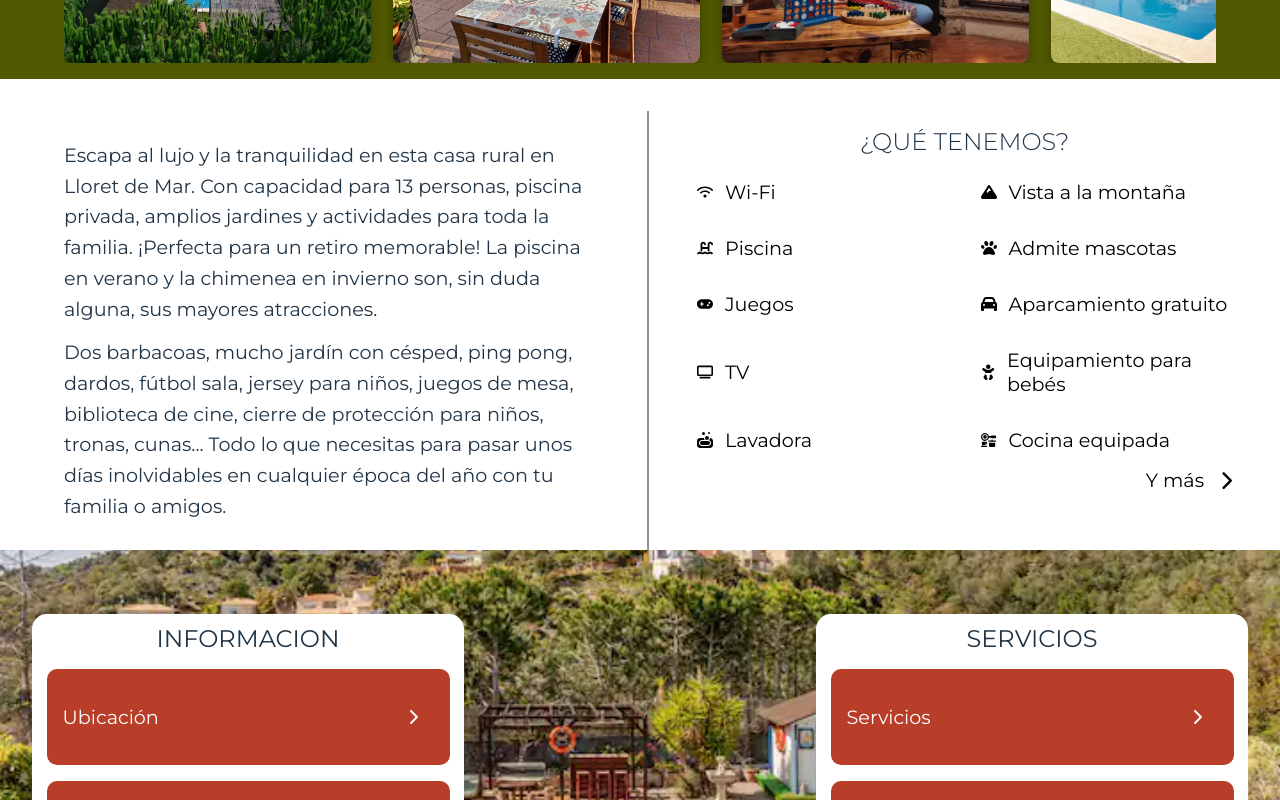
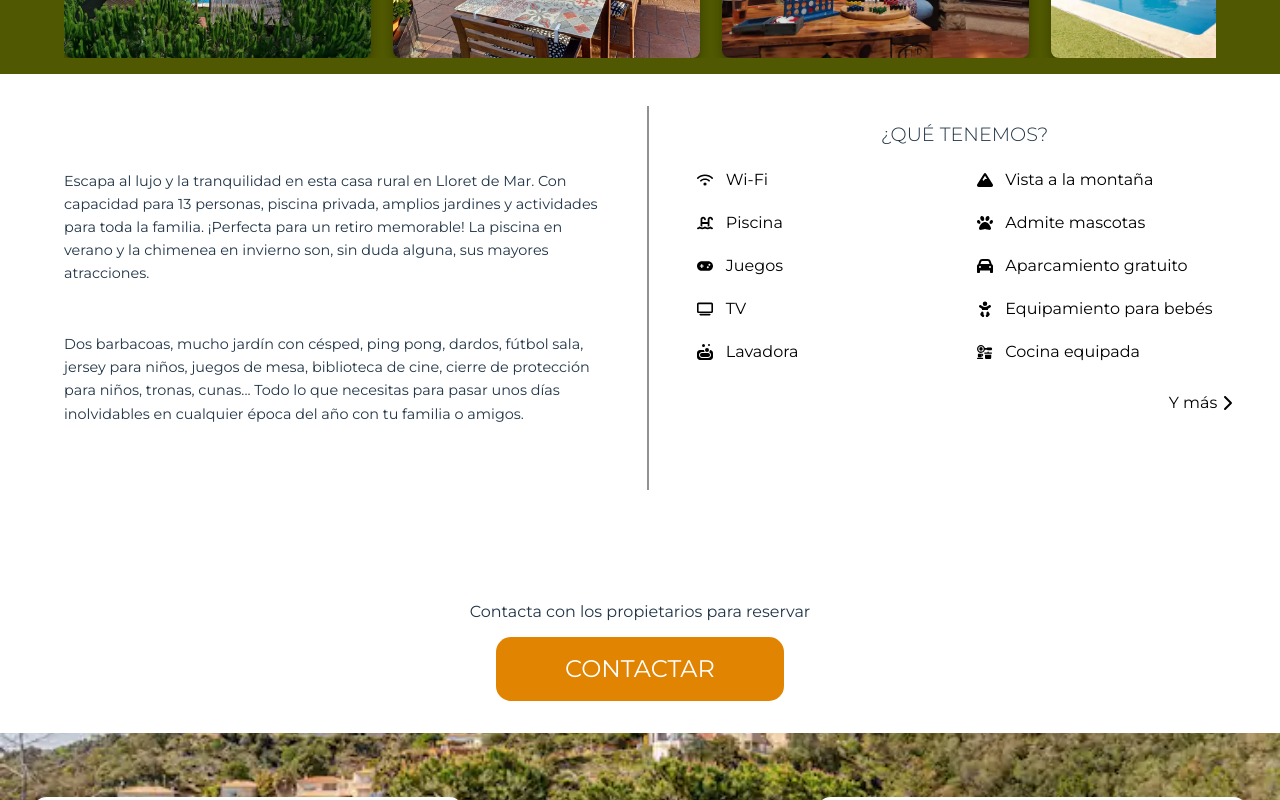
Before and after one commit to SaraJoLo/H.H.Cardona, a React (Vite) app: page / in a window 1280 px wide. Shown: the part 420-1220 px from the top of the page. Built offline with nearby package versions, Linux system fonts and the light colour scheme; a web font is replaced by a local one.

Commit message:
feature contact funtion

```diff
--- a/src/pages/Home/home.jsx
+++ b/src/pages/Home/home.jsx
@@ -41,7 +41,6 @@ function Home() {
         <p>"Tu Refugio en Lloret de Mar: tranquilidad y confort en cada rincón de Holiday Home Cardona"</p>
       </div>
       <Carrousel images={images} />
-
       <div className="description-container">
         <div className="text-section">
           <p>Escapa al lujo y la tranquilidad en esta casa rural en Lloret de Mar. Con capacidad para 13 personas, piscina privada, amplios jardines y actividades para toda la familia. ¡Perfecta para un retiro memorable! La piscina en verano y la chimenea en invierno son, sin duda alguna, sus mayores atracciones.</p>
@@ -68,6 +67,12 @@ function Home() {
           </div>
         </div>
       </div>
+      <div className='contact-box'>
+        <p>Contacta con los propietarios para reservar</p>
+        <Link to="/contact" className="button-link-contact">
+          CONTACTAR
+          </Link>
+      </div>
       <InfoService />
     </div>
   );
--- a/src/pages/Home/home.scss
+++ b/src/pages/Home/home.scss
@@ -6,7 +6,7 @@
 }
 
 .subtitle {
-  font-size: 1.5rem;
+  font-size: 1.2rem;
   margin: 2rem;
   font-weight: 300;
   color: #000000;
@@ -26,8 +26,8 @@
 }
 
 .text-section p {
-  margin: 0.8rem 0;
-  font-size: 1.2rem;
+  margin: 3rem 0;
+  font-size: 0.9rem;
   line-height: 1.6;
 }
 
@@ -50,7 +50,7 @@
   flex-direction: column;
   align-items: center;
   justify-content: safe;
-  font-size: 1.5rem;
+  font-size: 1.2rem;
   font-weight: 300;
   margin-bottom: 1.5rem;
   text-align: center;
@@ -59,15 +59,15 @@
 .amenities-grid {
   display: grid;
   grid-template-columns: repeat(2, 1fr);
-  gap: 2rem;
+  gap: 1.5rem;
   width: 100%;
 }
 
 .amenity-item {
   display: flex;
   align-items: center;
-  gap: 0.75rem;
-  font-size: 1.2rem;
+  gap: 0.8rem;
+  font-size: 1rem;
   color: #000000;
 }
 
@@ -82,12 +82,55 @@
 }
 
 .moreButton .button-link{
-  margin-top: 1rem;
+  margin-top: 2rem;
   display: flex;
   align-items: center;
   justify-content: flex-end;
   color: #000000;
-  font-size: 1.2rem;
+  font-size: 1rem;
   text-decoration: none;
-  gap: 1rem;
+  gap: 0.3rem;
 }
+.contact-box{
+  display: flex;
+  flex-direction: column;
+  align-items: center;
+  justify-content: center;
+  margin-top: 5rem;
+  padding: 2rem;
+}
+.button-link-contact {
+  width: 18rem;
+  height: 4rem;
+  display: flex;
+  align-items: center;
+  justify-content: center;
+  margin-top: 1rem;
+  border-radius: 15px;
+  color: #ffffff;
+  background-color: #E08401;
+  font-size: 1.5rem;
+  text-decoration: none;
+  position: relative;
+  overflow: hidden;
+  z-index: 1;
+  transition: color 0.3s ease;
+
+  &::after {
+    content: '';
+    position: absolute;
+    top: 0;
+    left: 0;
+    width: 100%;
+    height: 100%;
+    border: 2px solid #ffffff;
+    border-radius: 15px;
+    box-sizing: border-box;
+    z-index: -1;
+    transform: scale(0);
+    transition: transform 0.5s ease;
+  }
+  &:hover::after {
+    transform: scale(1);
+  }
+}
```
